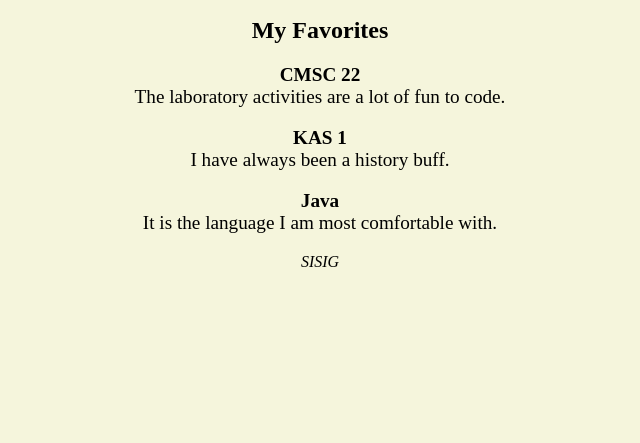
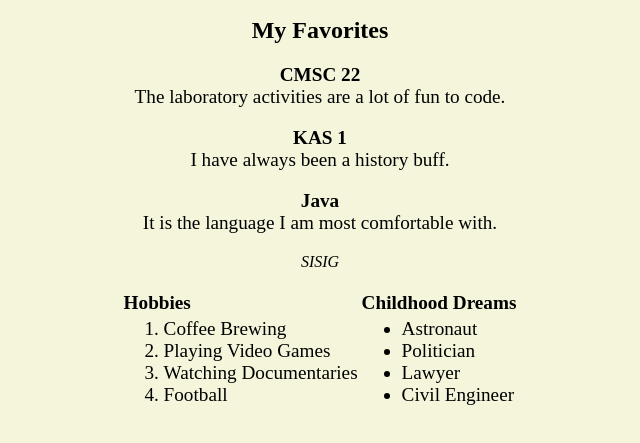
Before and after one commit to CesiumNest/CesiumNest.github.io, a plain HTML site: page index.html in a window 1280 px wide. Shown: the part 153-596 px from the top of the page, without its empty margins (320-960 px from the left). Drawn offline with Linux system fonts and the light colour scheme.

Commit message:
Added hobbies and childhood dreams lists

```diff
--- a/index.html
+++ b/index.html
@@ -15,5 +15,31 @@
         <p><strong>KAS 1</strong><br>I have always been a history buff.</p>
         <p><strong>Java</strong><br>It is the language I am most comfortable with.</p>
         <em>SISIG</em>
+        <br>
+        <br>
+        <table>
+            <tr>
+                <td><strong>Hobbies</strong></td>
+                <td><strong>Childhood Dreams</strong></td>
+            </tr>
+            <tr>
+                <td>
+                    <ol>
+                        <li>Coffee Brewing</li>
+                        <li>Playing Video Games</li>
+                        <li>Watching Documentaries</li>
+                        <li>Football</li>
+                    </ol>
+                </td>
+                <td>
+                    <ul>
+                        <li>Astronaut</li>
+                        <li>Politician</li>
+                        <li>Lawyer</li>
+                        <li>Civil Engineer</li>
+                    </ul>
+                </td>
+            </tr>
+        </table>
     </body>
 </html>
--- a/styles.css
+++ b/styles.css
@@ -6,3 +6,9 @@ body {
 p {
     font-size: larger;
 }
+
+table {
+    margin-left: auto;
+    margin-right: auto;
+    font-size: larger;
+}
```
